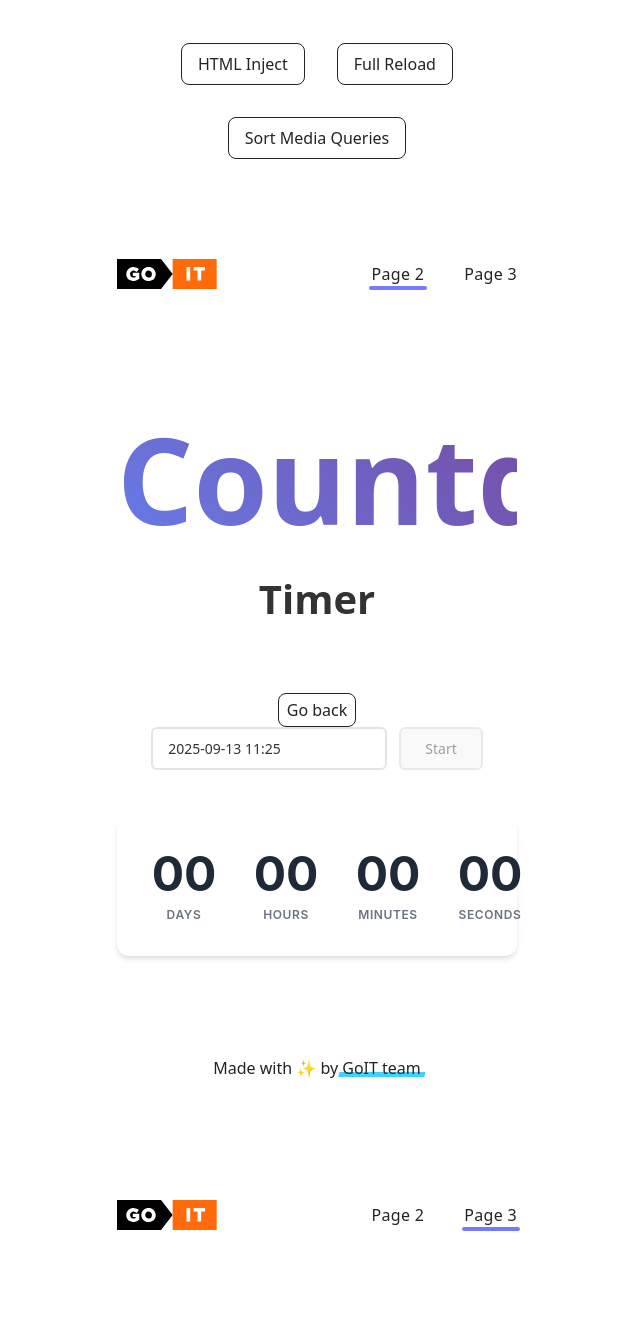
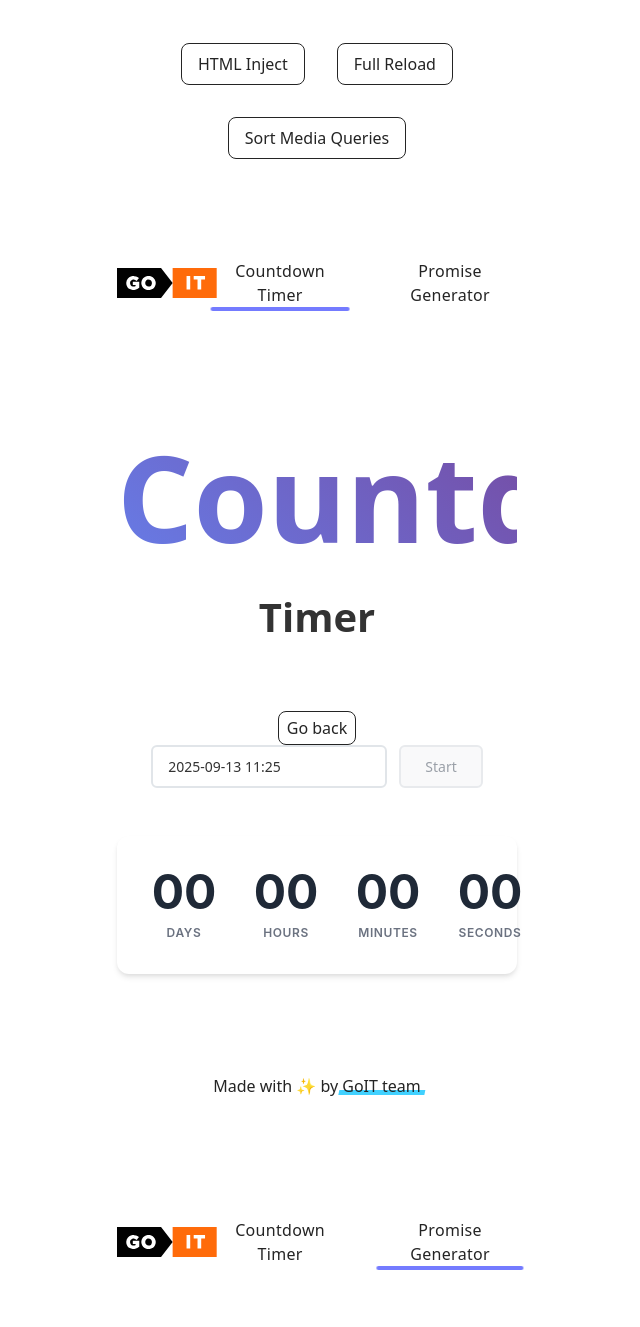
Before and after one commit to M3X4N1K/goit-js-hw-10, a plain HTML site: page index.html in a window 1280 px wide. Shown: the part 769-2096 px from the top of the page, without its empty margins (323-963 px from the left). Drawn offline with Linux system fonts and the light colour scheme.

Commit message:
Deploying to gh-pages from @ M3X4N1K/goit-js-hw-10@9eeeedc3f60fe709907439ec7dc3200073267836 🚀

```diff
--- a/index.html
+++ b/index.html
@@ -107,10 +107,14 @@
       </a>
       <ul class="nav-list">
         <li class="nav-item">
-          <a class="nav-link active" href="/page-2.html">Page 2</a>
+          <a class="nav-link active" href="/page-2.html"
+            >Countdown Timer</a
+          >
         </li>
         <li class="nav-item">
-          <a class="nav-link {=$highlight-curr}" href="/page-3.html">Page 3</a>
+          <a class="nav-link {=$highlight-curr}" href="/page-3.html"
+            >Promise Generator</a
+          >
         </li>
       </ul>
     </nav>
@@ -193,10 +197,14 @@
       </a>
       <ul class="nav-list">
         <li class="nav-item">
-          <a class="nav-link {=$highlight-act}" href="/page-2.html">Page 2</a>
+          <a class="nav-link {=$highlight-act}" href="/page-2.html"
+            >Countdown Timer</a
+          >
         </li>
         <li class="nav-item">
-          <a class="nav-link active" href="/page-3.html">Page 3</a>
+          <a class="nav-link active" href="/page-3.html"
+            >Promise Generator</a
+          >
         </li>
       </ul>
     </nav>
```
Also changed, not shown: 1-timer.html (+6 -2 lines), 2-snackbar.html (+6 -2 lines).
